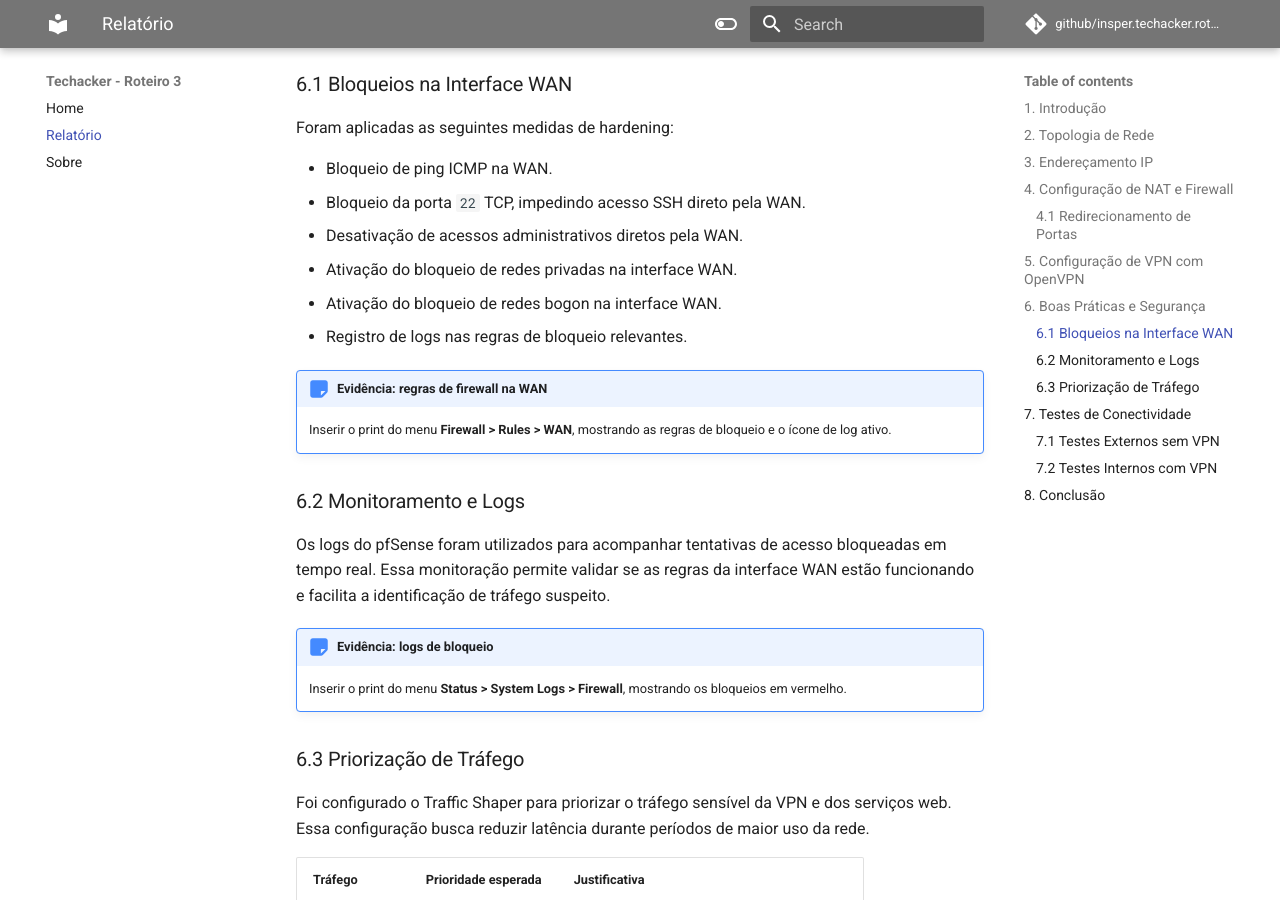
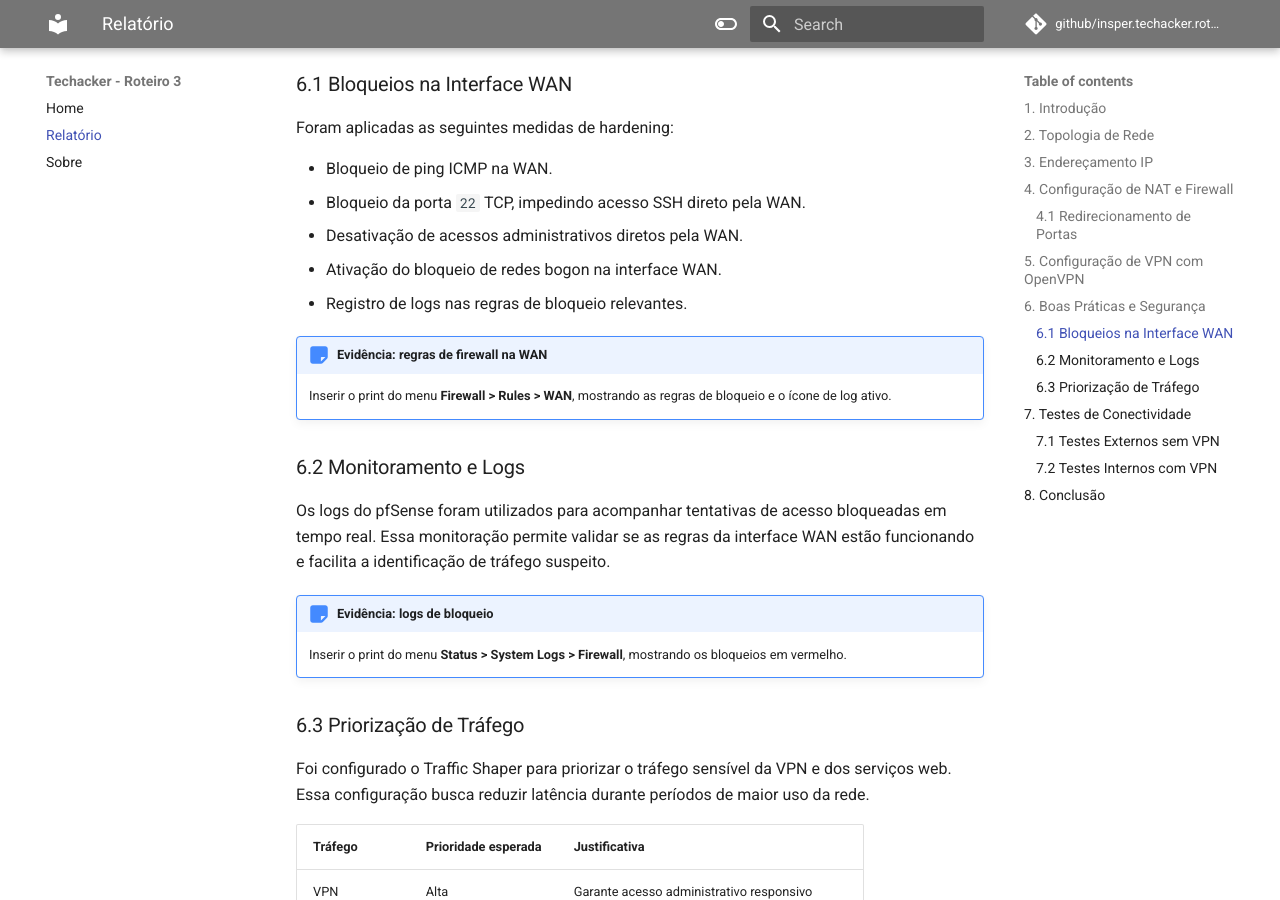
Before and after one commit to pedronery07/insper.techacker.roteiro3, an MkDocs documentation site: the page built from docs/relatorio/index.md, in a window 1280 px wide and 900 px high, scrolled down 3287 px. Built offline with MkDocs 1.6.1 and Material for MkDocs 9.7.7, drawn with Linux system fonts in a browser that asks for light colours; comment, search, counter and statistics services are not loaded.

Commit message:
Remove private network blocking rule on WAN
Removed activation of private network blocking on WAN interface.

```diff
--- a/docs/relatorio/index.md
+++ b/docs/relatorio/index.md
@@ -111,7 +111,6 @@ Foram aplicadas as seguintes medidas de hardening:
 - Bloqueio de ping ICMP na WAN.
 - Bloqueio da porta `22` TCP, impedindo acesso SSH direto pela WAN.
 - Desativação de acessos administrativos diretos pela WAN.
-- Ativação do bloqueio de redes privadas na interface WAN.
 - Ativação do bloqueio de redes bogon na interface WAN.
 - Registro de logs nas regras de bloqueio relevantes.
 
```
